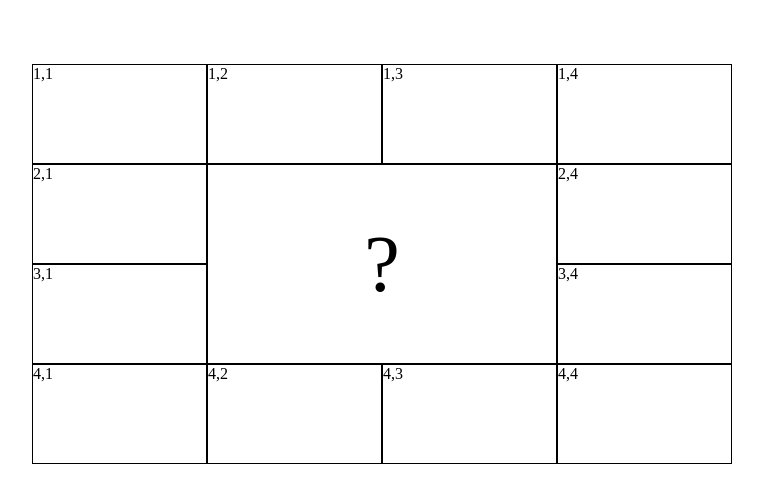
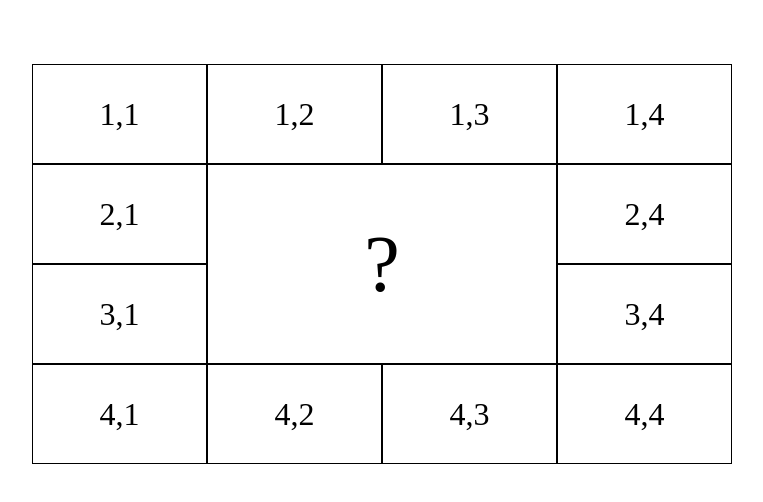
Before and after one commit to YodaNangoy/7th-meeting, a plain HTML site: page index.html in a window 1280 px wide. Shown: the whole page, without its empty margins (258-1021 px from the left). Drawn offline with Linux system fonts and the light colour scheme.

Commit message:
Document

```diff
--- a/style.css
+++ b/style.css
@@ -16,7 +16,11 @@
 .grids{
   height: 100px;
   width: 100%;
-  border: 1px solid #000
+  font-size: 2rem;
+  border: 1px solid #000;
+  display: flex;
+  align-items: center;
+  justify-content: center;
 }
 
 
@@ -24,8 +28,6 @@
   height: 100%;
   grid-column: 2/4;
   grid-row: 2/4;
-  display: flex;
-  align-items: center;
-  justify-content: center;
+
   font-size: 5rem;
 }
```
